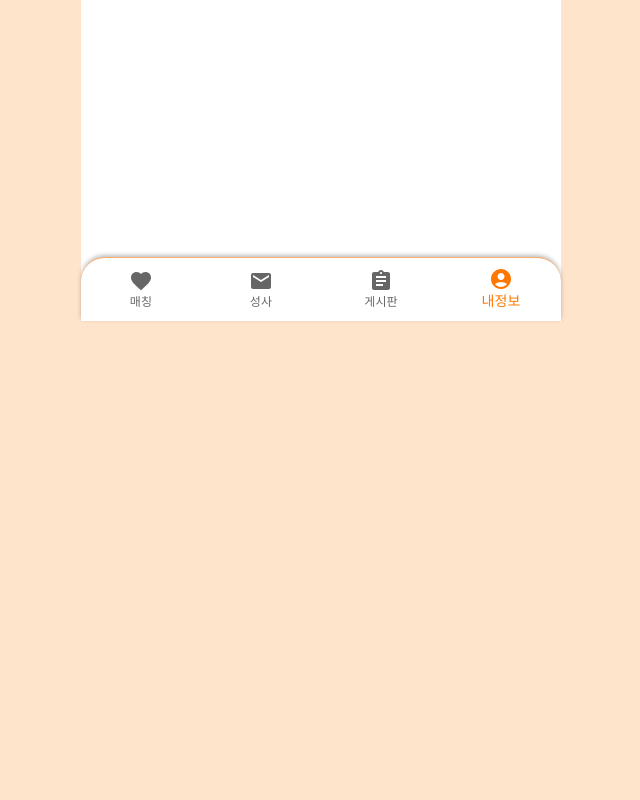
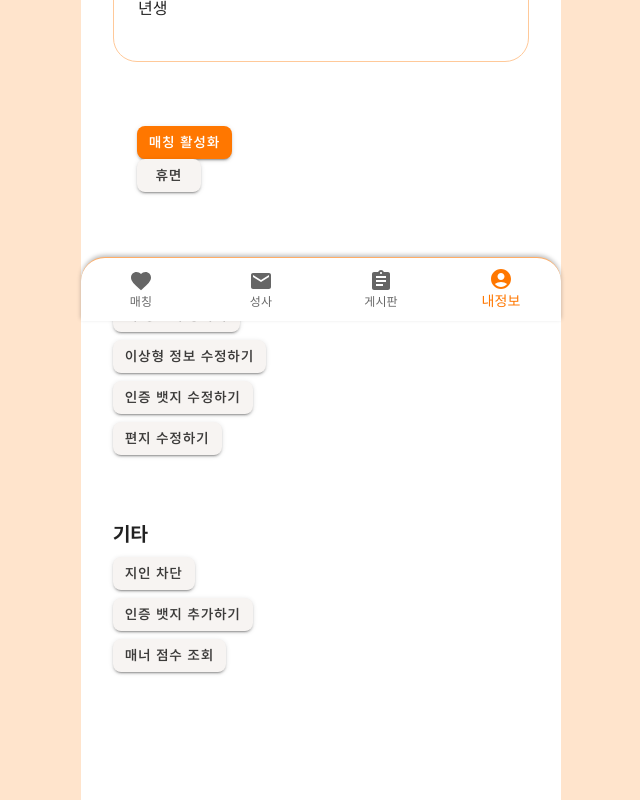
Before and after one commit to kimbank/onlyou-v1-ARCHIVE, a Next.js app: page /my_info in a window 1280 px wide. Shown: the part 479-1279 px from the top of the page, without its empty margins (319-959 px from the left). Before the commit the page ends 800 px from the top, so only its background shows below. Built offline with nearby package versions, Linux system fonts and the light colour scheme; no server answers.

Commit message:
sjy-myInfo1
송재연 내 정보페이지 첫번쨰 부분입니다

컴포넌트에서 길이를 컨테이너 박스에 맞추는 방법그리고 탈퇴페이지에서 생겼었던 문제가 현재에도 그대로인거 같습니다.64,65 주석)

```diff
--- a/app/(회원페이지)/my_info/page.jsx
+++ b/app/(회원페이지)/my_info/page.jsx
@@ -4,6 +4,8 @@ import React, { useState, useEffect } from 'react';
 import axios from "axios";
 import Container from "@mui/material/Container";
 import { Certification } from '@/components/Notification';
+import { MainHalfButton, MainMiniButton, SubHalfButton, SubMiniButton } from '@/components/Button';
+import { DefaultCheckbox } from '@/components/Checkbox';
 
 
 // async function get_data() {
@@ -24,8 +26,18 @@ const MyInfo = () => {
   }, []);
 
   return (
-    <>
-      <h1>내 정보</h1>
+    <Container disableGutters sx={{marginBottom: '80px'}}>
+
+
+      <Container disableGutters sx={{
+        marginTop: '128px',
+        display: 'flex',
+        flexDirection: 'column',
+        gap: '64px'
+      }}>
+        <div className='heading1'>내 정보</div>
+        {/*백엔드로 구현되는 부분인거 같아 오렌지색 박스 안의 부분은
+           건들이지 않았습니다.*/}
         <Container disableGutters sx={{
           display: 'flex',
           flexDirection: 'column',
@@ -49,7 +61,40 @@ const MyInfo = () => {
           <p>{user.date_birth}년생</p>
         </Container>
 
-    </>
+        {/*매칭 활성화와 휴면 상태를 나타내는 버튼입니다.
+        탈퇴페이지에서의 문제와 마찬가지로 옆으로 정렬이 되지않았습니다. */}
+
+        <Container sx={{
+          flexDirection: 'row',
+          gap: '0px'
+          }}>
+          <MainMiniButton buttonName={'매칭 활성화'}/>
+          <SubMiniButton buttonName={'휴면'}/>
+        </Container>
+        <Container disableGutters sx={{
+          display: 'flex',
+          flexDirection: 'column',
+          gap: '8px'
+        }}>
+          {/*다음 아래의 버튼들의 크기가 컨테이너 가로길이를 전부 채우도록만 수정 부탁드립니다.*/}
+          <div className='heading4' style={{marginBottom: '5px'}}>매칭 신청서 수정하기</div>
+          <SubMiniButton buttonName={'내 정보 수정하기'}/>
+          <SubMiniButton buttonName={'이상형 정보 수정하기'}/>
+          <SubMiniButton buttonName={'인증 뱃지 수정하기'}/>
+          <SubMiniButton buttonName={'편지 수정하기'}/>
+        </Container>
+        <Container disableGutters sx={{
+          display: 'flex',
+          flexDirection: 'column',
+          gap: '8px'
+        }}>
+          <div className='heading4'>기타</div>
+          <SubMiniButton buttonName={'지인 차단'} />
+          <SubMiniButton buttonName={'인증 뱃지 추가하기'}/>
+          <SubMiniButton buttonName={'매너 점수 조회'}/>
+        </Container>
+      </Container>
+    </Container>
   );
 }
 
```
Lines whose indentation alone changed are shown as unchanged.
